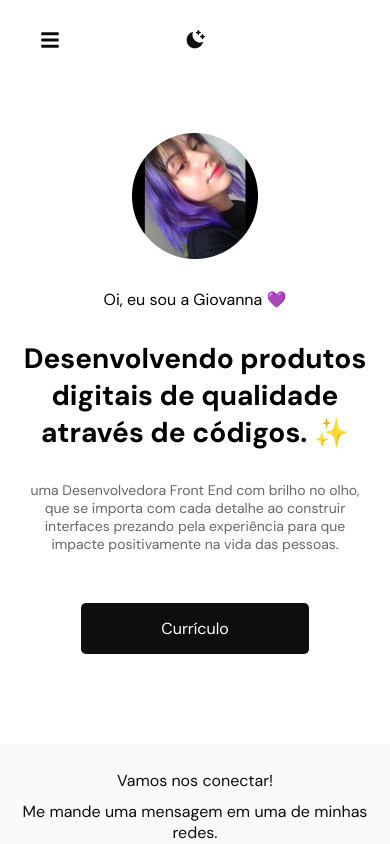
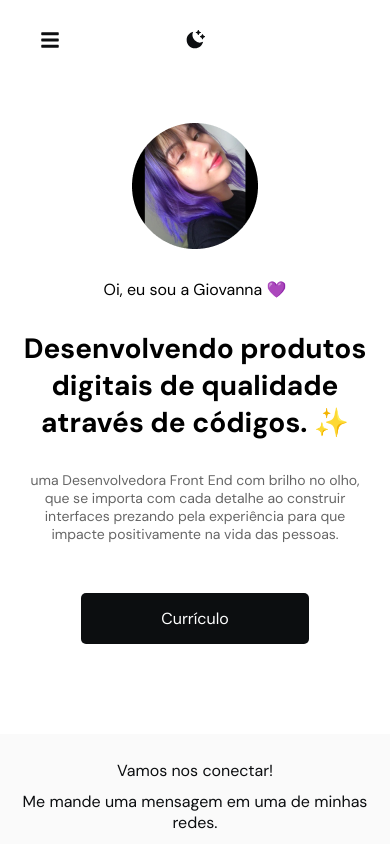
Before and after one commit to giovannalinda/personal-site, a React (Create React App) app: page / in a window 390 px wide. Shown: the top 844 px of the page. Built offline with nearby package versions, Linux system fonts and the light colour scheme.

Commit message:
responsive

```diff
--- a/src/pages/AboutMe/AboutMe.styled.ts
+++ b/src/pages/AboutMe/AboutMe.styled.ts
@@ -17,7 +17,8 @@ export const Container = styled.div`
   flex-direction: column;
 
   img {
-    margin: 80px 0 30px 0;
+    margin: 70px 0 30px 0;
+    object-fit: cover;
   }
 
   h2 {
@@ -27,8 +28,9 @@ export const Container = styled.div`
     font-weight: ${theme.font.weigths.bold};
     padding: 0 30px 0 30px;
     text-align: center;
+    transition: 300ms;
 
-    @media (max-width: 531px) {
+    @media (max-width: 500px) {
       font-size: 28px;
       padding: 0 20px 0 20px;
     }
@@ -38,7 +40,8 @@ export const Container = styled.div`
     text-align: center;
     opacity: 60%;
     padding: 0 20px 50px 20px;
-    max-width: 700px;
+    max-width: 600px;
+    transition: 300ms;
 
     @media (max-width: 531px) {
       font-size: 14px;
--- a/src/ui/components/Menu/Menu.styled.ts
+++ b/src/ui/components/Menu/Menu.styled.ts
@@ -58,9 +58,9 @@ export const IconsList = styled.ul`
 `
 
 export const Networks = styled.div`
-  margin: 0 0 0 50px;
+  margin: 0 0 0 40px;
 
   li {
-    padding: 0 50px 0 0;
+    padding: 0 35px 0 0;
   }
 `
--- a/src/ui/components/Menu/Menu.tsx
+++ b/src/ui/components/Menu/Menu.tsx
@@ -2,8 +2,9 @@ import { ReactNode } from 'react'
 import { Link } from 'react-router-dom'
 import { FiX } from 'react-icons/fi'
 
+import { SocialNetworks } from '../SocialNetworks'
+
 import * as S from './Menu.styled'
-import { SocialNetworks } from '../SocialNetworks'
 
 type Props = {
   children?: ReactNode
```
